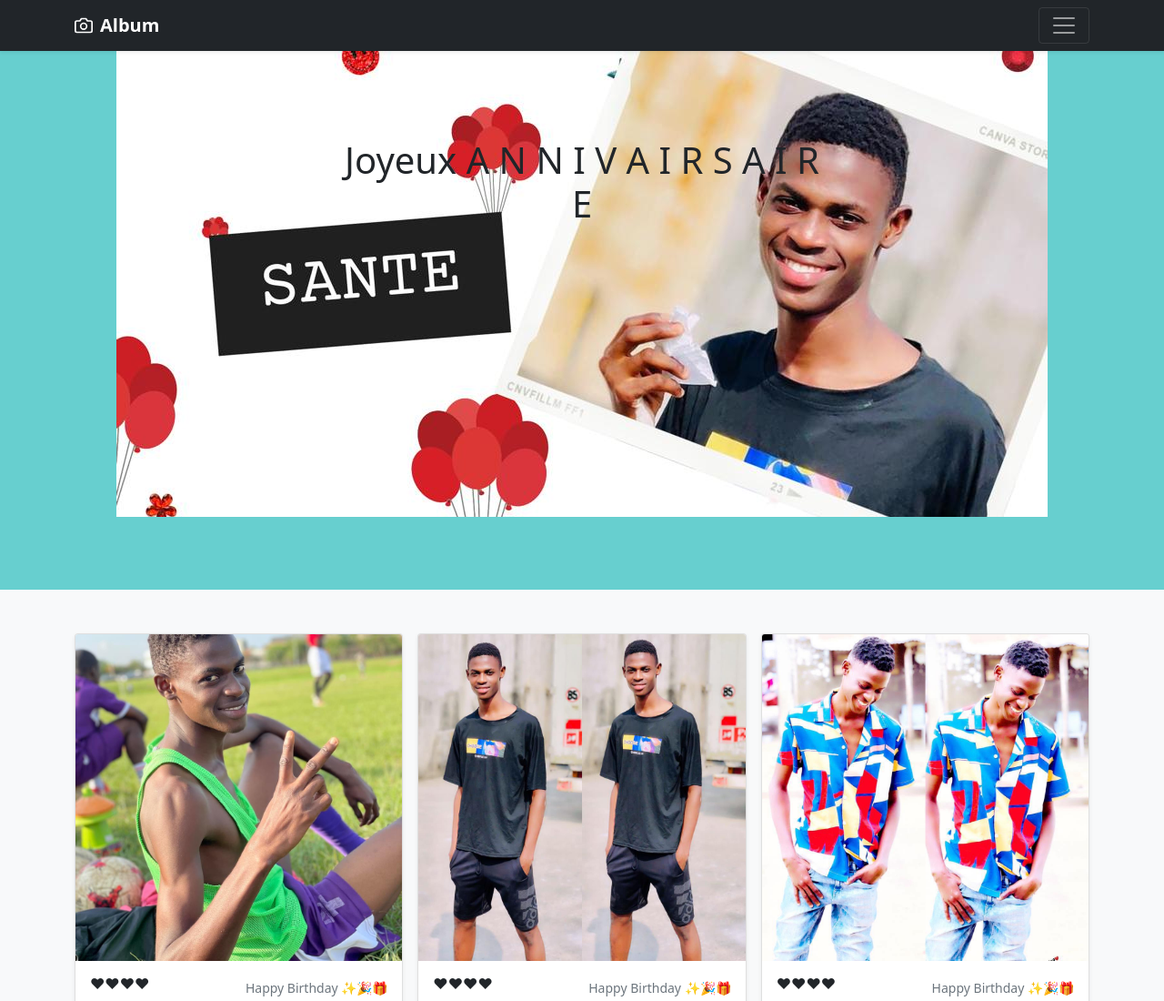
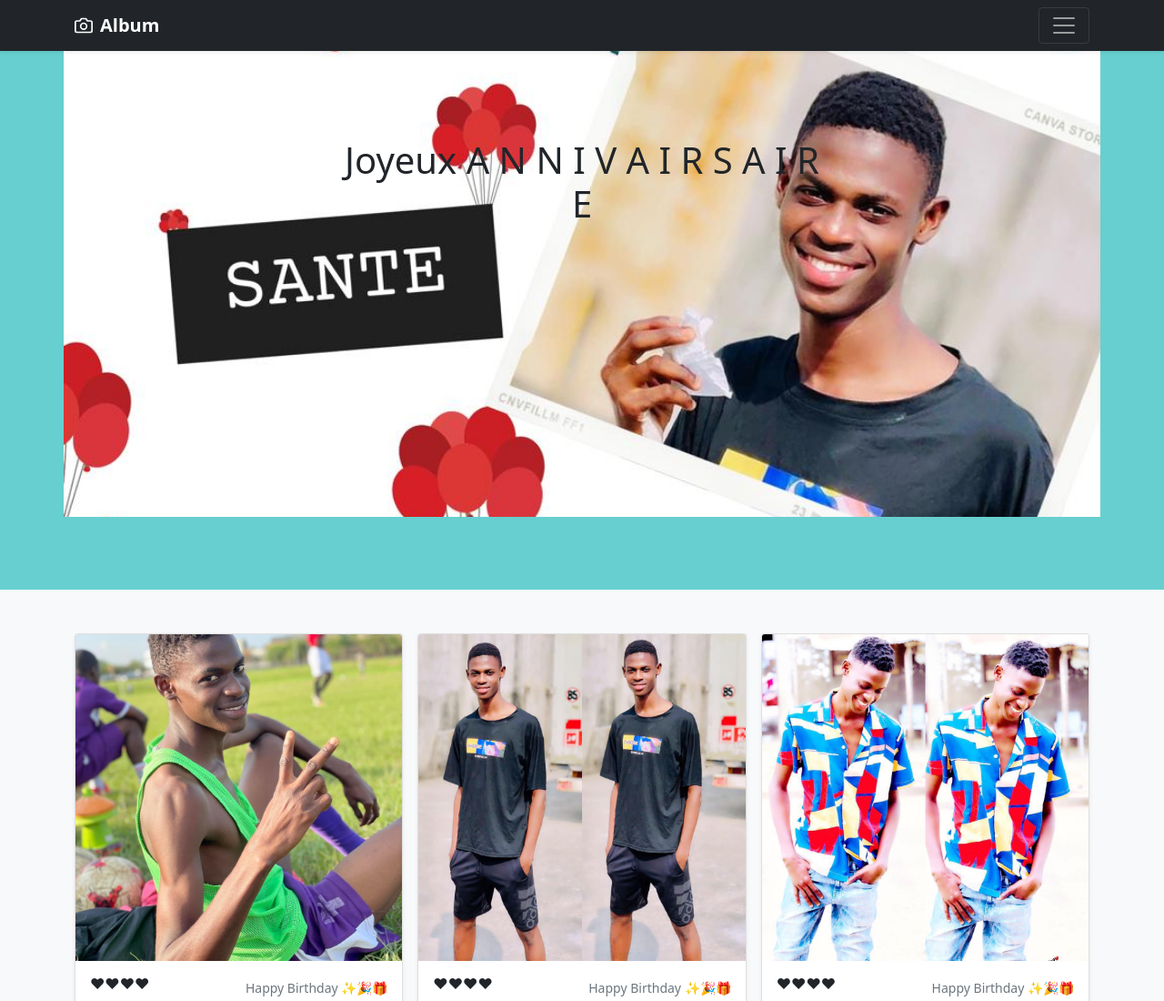
Before and after one commit to Joel-kouame/HBDAdams, a plain HTML site: page albumphoto.html in a window 1280 px wide. Shown: the top 1100 px of the page at 91% size. Drawn offline with nearby package versions, Linux system fonts and the light colour scheme.

Commit message:
Update albumphoto.html

```diff
--- a/albumphoto.html
+++ b/albumphoto.html
@@ -42,7 +42,7 @@
 
 <main>
 
-  <section class="py-5 text-center container joyeux" style="background-image: url(img/2023_03_03_23_22_IMG_0519.JPG); background-repeat: no-repeat;background-position: center; height: 32rem; margin-bottom: 5rem;">
+  <section class="py-5 text-center container joyeux" style="background-image: url(img/2023_03_03_23_22_IMG_0519.JPG); background-repeat: no-repeat;background-position: right; background-size: cover; height: 32rem; margin-bottom: 5rem;">
     <div class="row py-lg-5">
       <div class="col-lg-6 col-md-8 mx-auto">
         <h1 class="fw-light">Joyeux A N N I V A I R S A I R E </h1>
```
